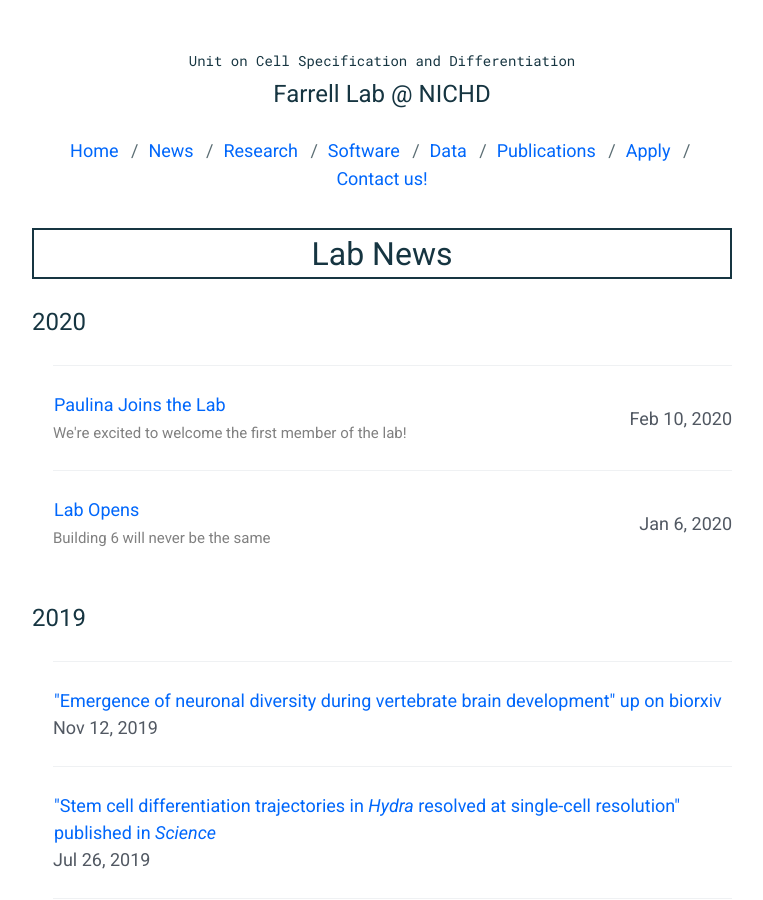
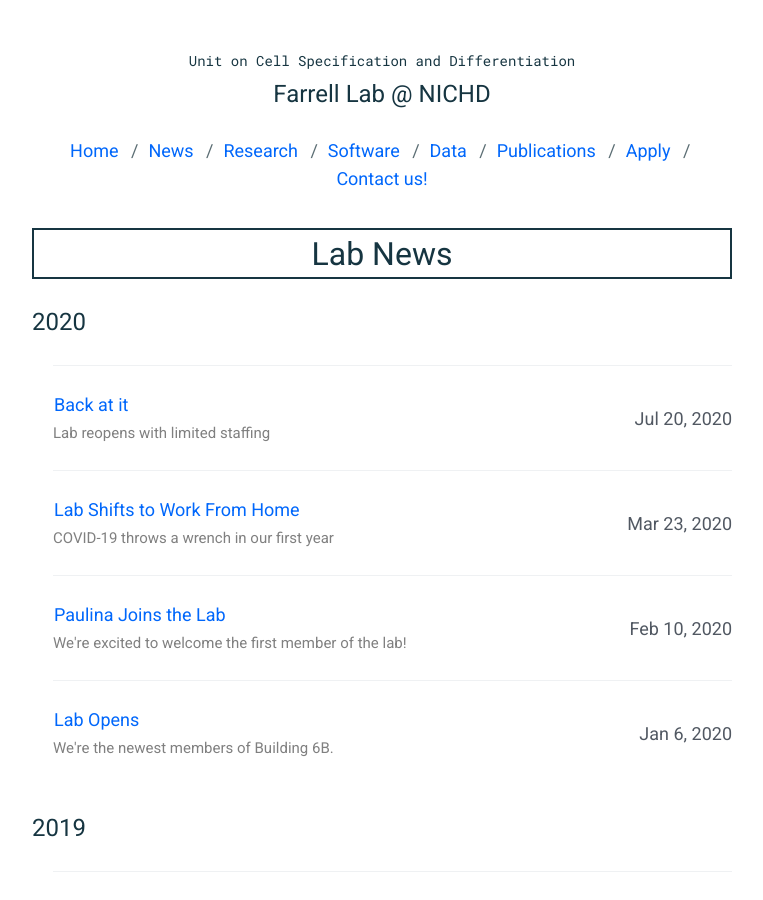
Before and after one commit to farrelllab/farrelllab.github.io, a Jekyll site: the page built from news.html, in a window 1280 px wide and 900 px high. Shown: the whole window, without its empty margins (258-1021 px from the left). Built offline with Jekyll 4.4.1, drawn with Linux system fonts in a browser that asks for light colours.

Commit message:
New news

```diff
--- a/_posts/2020-01-06-lab-opens.md
+++ b/_posts/2020-01-06-lab-opens.md
@@ -1,7 +1,7 @@
 ---
 layout: post
 title: "Lab Opens"
-description: "Building 6 will never be the same"
+description: "We're the newest members of Building 6B."
 date: 2020-01-06
 ---
 
--- /dev/null
+++ b/_posts/2020-03-25-lab-covid.md
@@ -0,0 +1,8 @@
+---
+layout: post
+title: "Lab Shifts to Work From Home"
+description: "COVID-19 throws a wrench in our first year"
+date: 2020-03-23
+---
+
+Like most research institutions across the world, we have shifted our focus fully to working from home. While it is disappointing to delay our research and the ramp up of the lab, we are happy to do so for the safety of the members of the lab and to protect members of the community. The NIH's response to the pandemic is very inpsiring -- both its decisions to protect its employees as well as the exciting research going on to help mitigate the impact of the pandemic. We are proud to be a part of this institution.
--- /dev/null
+++ b/_posts/2020-07-20-lab-reopens.md
@@ -0,0 +1,8 @@
+---
+layout: post
+title: "Back at it"
+description: "Lab reopens with limited staffing"
+date: 2020-07-20
+---
+
+Thank goodness, we're back in the lab again. Staffing levels are reduced (and will be likely for the rest of the year), but it sure does feel good to say hello to the fish and to do an experiment.
```
